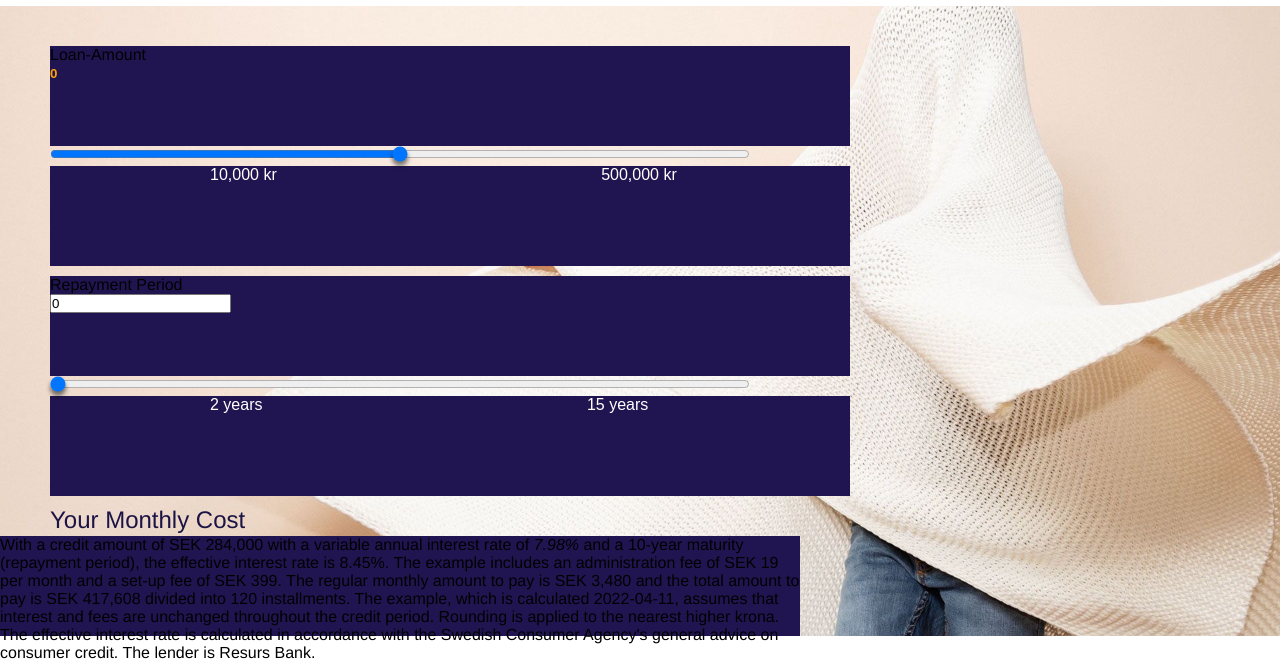
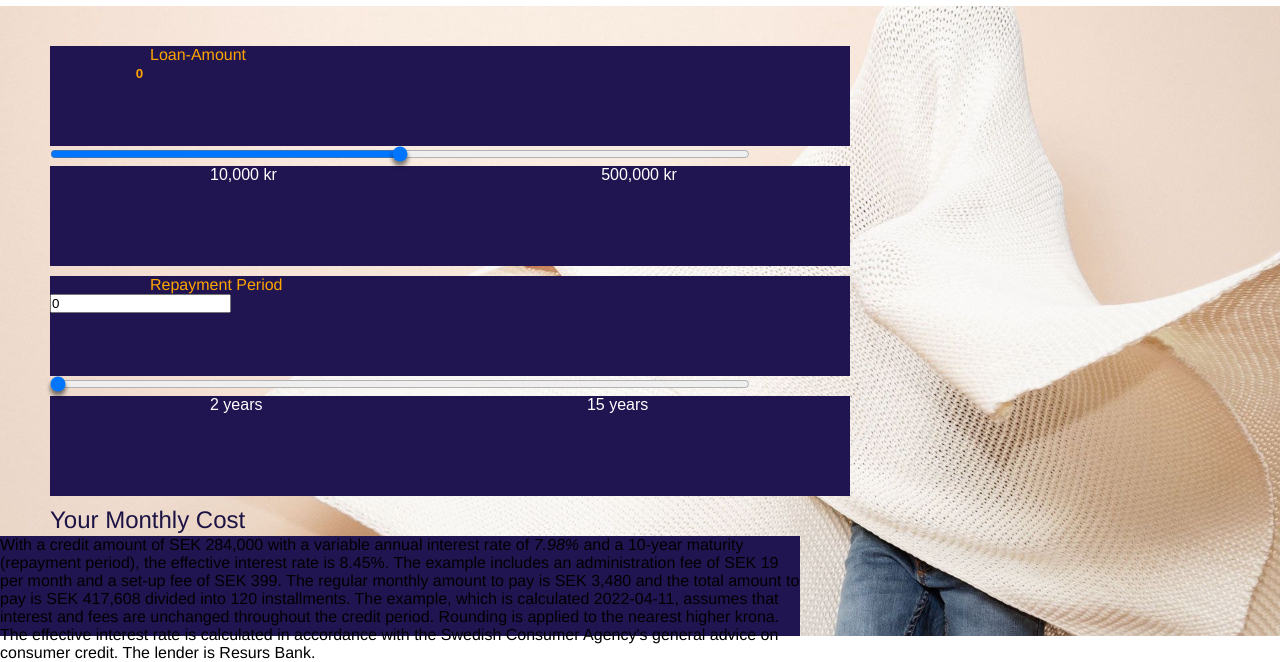
Before and after one commit to jasmeen14/Resurs-Bank, a plain HTML site: page index.html in a window 1280 px wide. Shown: the part 154-816 px from the top of the page. Drawn offline with Linux system fonts and the light colour scheme.

Commit message:
changes in css

```diff
--- a/style.css
+++ b/style.css
@@ -111,7 +111,7 @@ section{
     background-color: #211551;
 }
 
-.head{
+#head{
     color: #ffa500;
     font-size: bolder;
     font-family: Helvetica, sans-serif;
@@ -138,6 +138,7 @@ section{
     border: none;
     color: #ffa500;
     font-weight: bolder;
+    text-align: center;
 }
 .w-100{
     margin: 10px 0 0 0;
```
